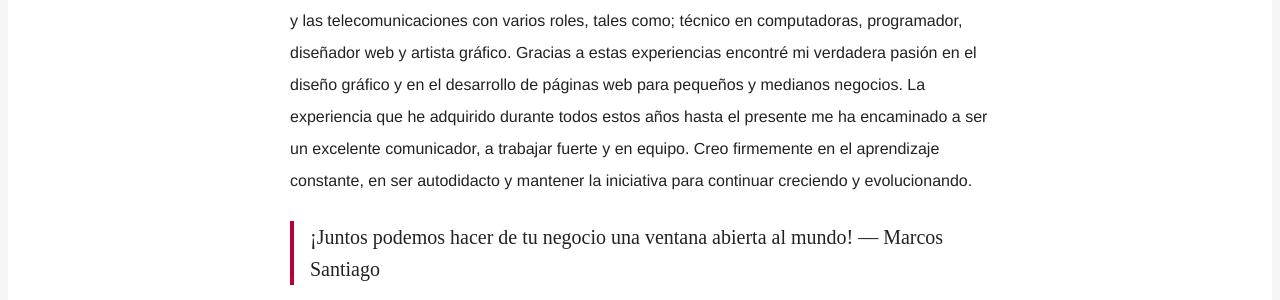
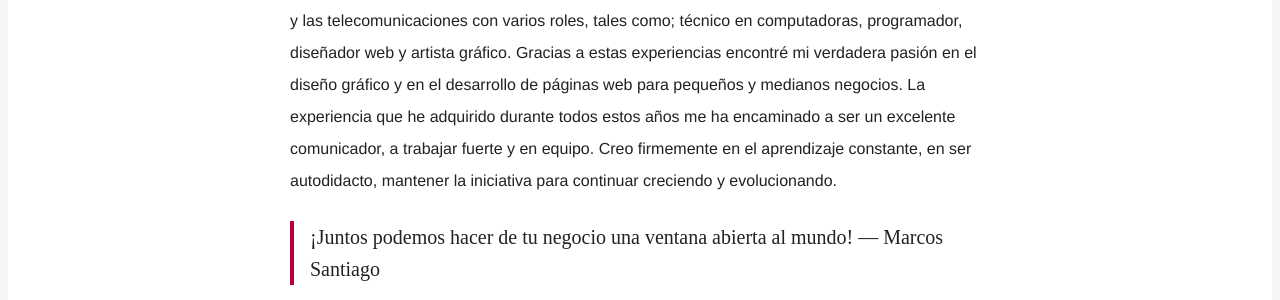
Before and after one commit to marcosstgo/marcosstgo.github.com, a Jekyll site: the page built from _pages/about.md, in a window 1280 px wide. Shown: the part 1317-1617 px from the top of the page. Built offline with Jekyll 4.4.1, drawn with Linux system fonts in a browser that asks for light colours; some web fonts are replaced; some of the changed text lies outside the part shown.

Commit message:
Update about.md

```diff
--- a/_pages/about.md
+++ b/_pages/about.md
@@ -19,7 +19,7 @@
 
 ¡Bienvenido! Mi nombre es Marcos Santiago, gracias por visitar mi página. Actualmente me desempeño como artista gráfico y desarrollador web, soy nacido y criado en Puerto Rico.
 
-Obtuve un bachillerato en ciencias de computadoras con una concentración en programación comercial y culminé una maestría en ciencias de computadoras con una concentración en comercio electrónico (E-Commerce). En el 2001 comencé a trabajar en el campo de la informática y las telecomunicaciones con varios roles, tales como; técnico en computadoras, programador, diseñador web y artista gráfico. Gracias a estas experiencias encontré mi verdadera pasión en el diseño gráfico y en el desarrollo de páginas web para pequeños y medianos negocios. La experiencia que he adquirido durante todos estos años hasta el presente me ha encaminado a ser un excelente comunicador, a trabajar fuerte y en equipo. Creo firmemente en el aprendizaje constante, en ser autodidacto y mantener la iniciativa para continuar creciendo y evolucionando.
+Obtuve un bachillerato en ciencias de computadoras con una concentración en programación comercial y culminé una maestría en ciencias de computadoras con una concentración en comercio electrónico (E-Commerce). En el 2001 comencé a trabajar en el campo de la informática y las telecomunicaciones con varios roles, tales como; técnico en computadoras, programador, diseñador web y artista gráfico. Gracias a estas experiencias encontré mi verdadera pasión en el diseño gráfico y en el desarrollo de páginas web para pequeños y medianos negocios. La experiencia que he adquirido durante todos estos años me ha encaminado a ser un excelente comunicador, a trabajar fuerte y en equipo. Creo firmemente en el aprendizaje constante, en ser autodidacto, mantener la iniciativa para continuar creciendo y evolucionando.
 
 > ¡Juntos podemos hacer de tu negocio una ventana abierta al mundo! — Marcos Santiago
 
```
